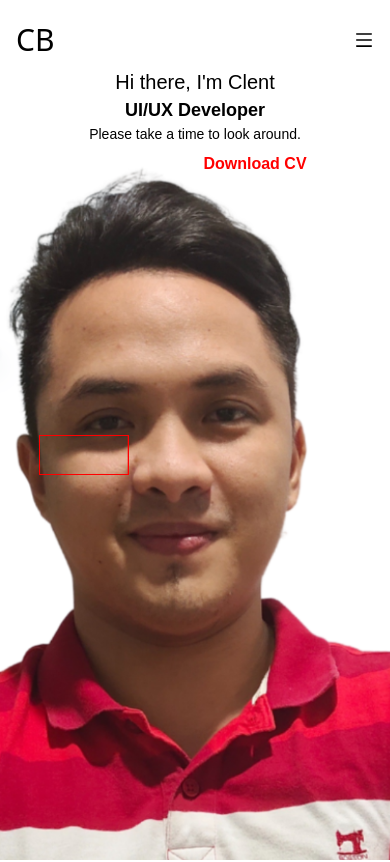
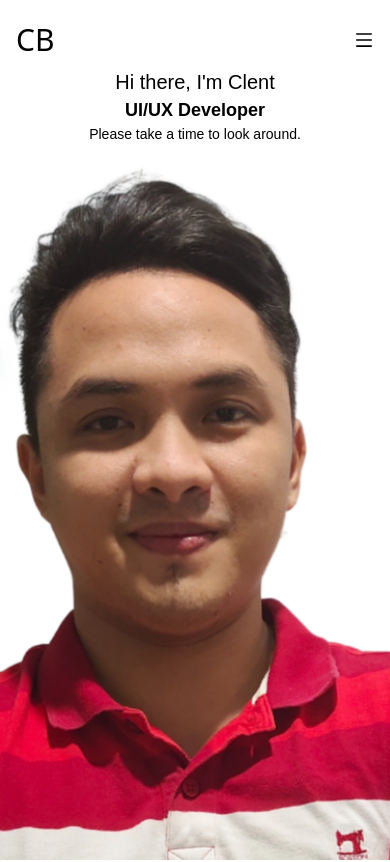
Before and after one commit to clentbacatan/portfolio, a React (Create React App) app: page / in a window 390 px wide. Shown: the top 862 px of the page. Built offline with nearby package versions, Linux system fonts and the light colour scheme.

Commit message:
first commit

```diff
--- a/package.json
+++ b/package.json
@@ -1,7 +1,7 @@
 {
   "name": "my-project",
   "homepage": "https://clentbacatan.github.io/portfolio",
-  "version": "0.1.0",
+  "version": "5.0.0",
   "private": true,
   "dependencies": {
     "@testing-library/jest-dom": "^5.16.5",
--- a/src/components/pages/Home.js
+++ b/src/components/pages/Home.js
@@ -40,7 +40,7 @@ const Home  = () => {
                 <h3 className="text-lg md:text-4xl lg:text-7xl font-semibold md:py-1 md:w-max">UI/UX Developer</h3>
                 <p className='text-sm md:text-lg md:py-1'>Please take a time to look around.</p>
 
-                <span className="background lg:text-2xl font-semibold">
+                <span className="background text-2xl font-semibold w-full">
                     <a href='/' className="button">
                     <svg>
                         <rect
--- a/src/index.css
+++ b/src/index.css
@@ -91,6 +91,14 @@
     .project-1 {
 
         margin-left: 50px;
+    }
+}
+
+@media only screen and (max-width:768px) {
+
+    span .button{
+        display: none;
+        width: auto;
     }
 }
 
```
